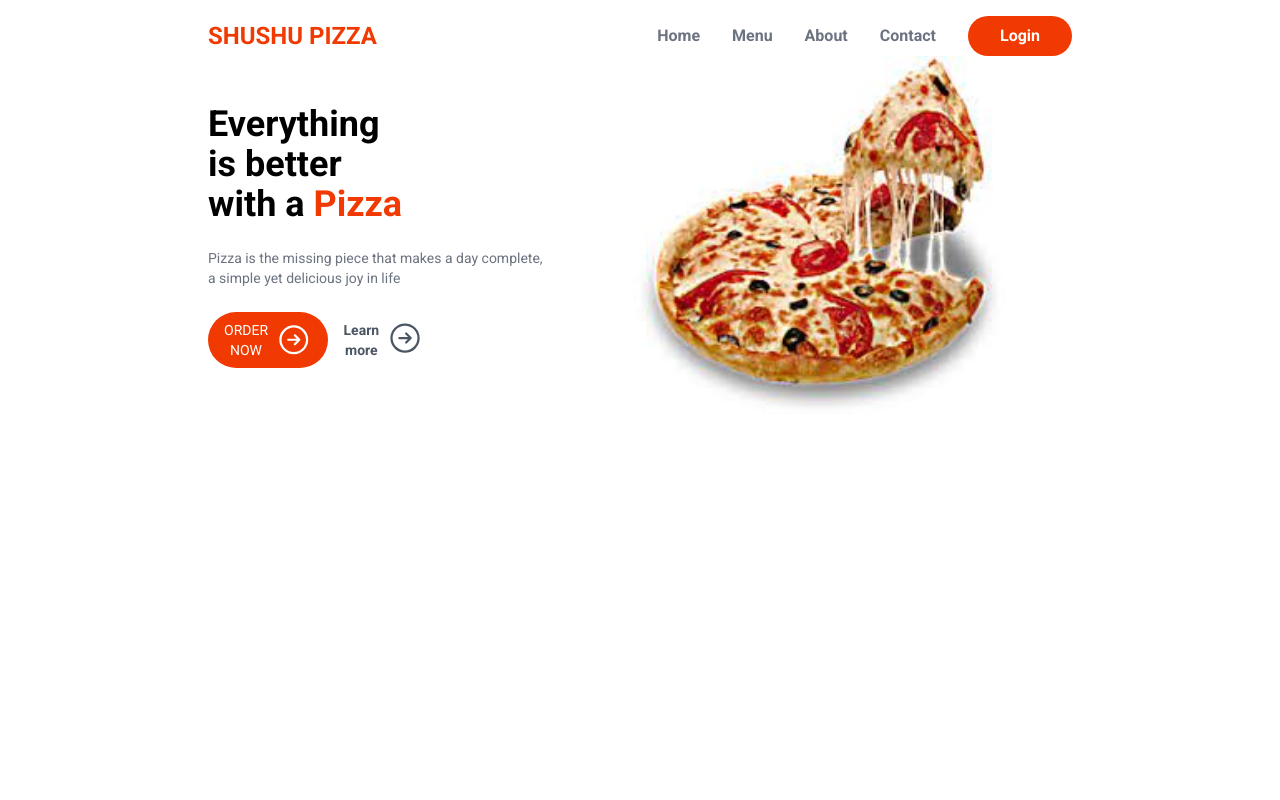
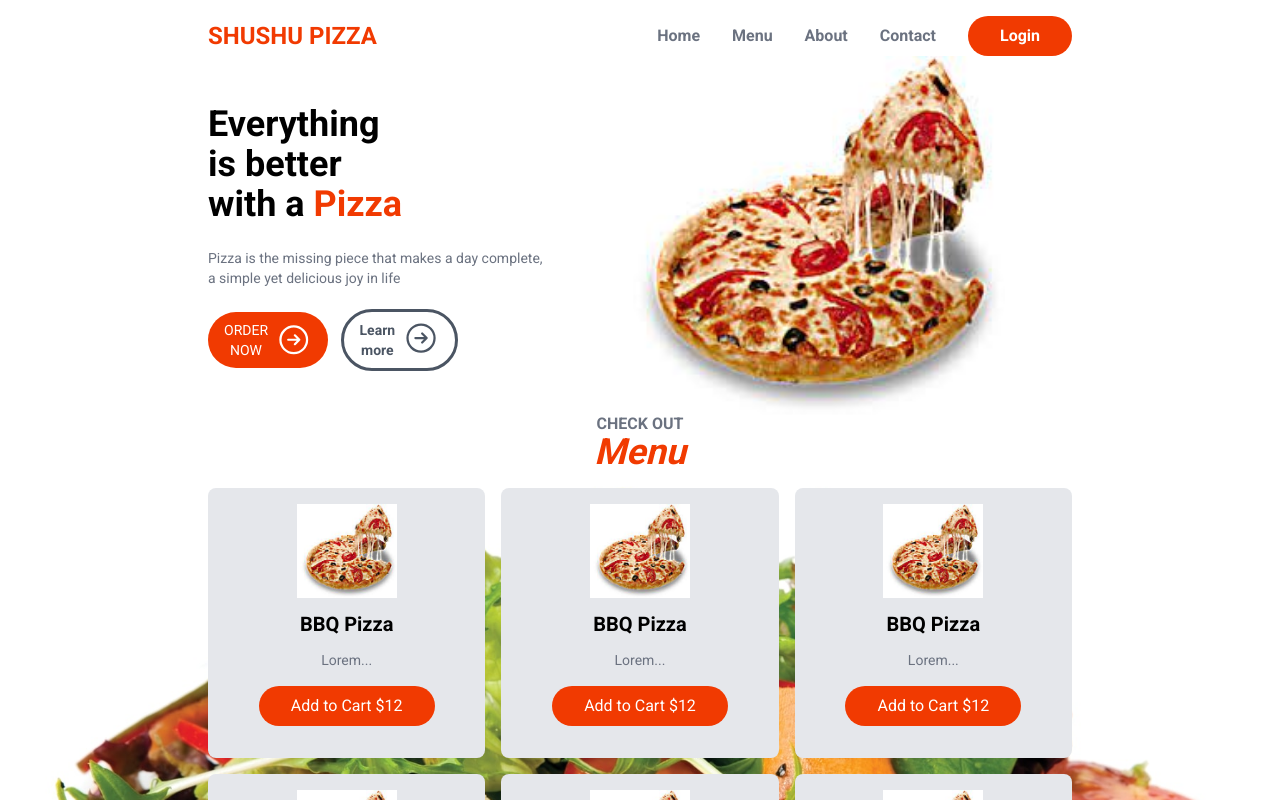
Before and after one commit to Shelton-beep/food-ordering-app, a Next.js app: page / in a window 1280 px wide. Shown: the top 800 px of the page. Built offline with nearby package versions, Linux system fonts and the light colour scheme.

Commit message:
Added Check Out Menu section

```diff
--- a/src/app/page.js
+++ b/src/app/page.js
@@ -1,11 +1,13 @@
 import Header from "@/components/layout/Header";
 import Hero from "@/components/layout/Hero";
+import HomeMenu from "@/components/layout/HomeMenu";
 
 export default function Home() {
   return (
     <>
       <Header />
       <Hero />
+      <HomeMenu />
     </>
   );
 }
--- a/src/components/layout/Hero.js
+++ b/src/components/layout/Hero.js
@@ -23,7 +23,7 @@
               Order now
               <Right />
             </button>
-            <button className="flex gap-2 py-2 text-gray-600 font-semibold">
+            <button className="flex outline gap-2 py-2 px-4 rounded-full text-gray-600 font-semibold">
               Learn more
               <Right />
             </button>
--- /dev/null
+++ b/src/components/layout/HomeMenu.js
@@ -0,0 +1,49 @@
+import Image from "next/image";
+import React from "react";
+import MenuItem from "../menu/MenuItem";
+
+const HomeMenu = () => {
+  return (
+    <>
+      <section>
+        <div className="absolute left-0 right-0 w-full justify-start">
+          <div className="absolute left-0 -top-[70px] -z-10">
+            <Image
+              src={"/saladImage.jpg"}
+              width={109}
+              height={189}
+              alt="salad"
+              style={{ width: "auto", height: "auto" }}
+            />
+          </div>
+          <div className="absolute -top-[100px] right-0 -z-10">
+            <Image
+              src={"/saladImage.jpg"}
+              width={107}
+              height={195}
+              style={{ width: "auto", height: "auto" }}
+              alt="salad"
+            />
+          </div>
+        </div>
+
+        <div className="text-center mb-4">
+          <h3 className="uppercase text-gray-500 font-semibold leading-4">
+            Check Out
+          </h3>
+          <h2 className="text-primary font-bold text-4xl italic">Menu</h2>
+        </div>
+        <div className="grid grid-cols-3 gap-4">
+          <MenuItem />
+          <MenuItem />
+          <MenuItem />
+          <MenuItem />
+          <MenuItem />
+          <MenuItem />
+        </div>
+      </section>
+    </>
+  );
+};
+
+export default HomeMenu;
--- /dev/null
+++ b/src/components/menu/MenuItem.js
@@ -0,0 +1,26 @@
+import Image from "next/image";
+
+const MenuItem = () => {
+  return (
+    <>
+      <div className="bg-gray-200 p-4 rounded-lg text-center hover:bg-white hover:shadow-md hover:shadow-black/25 transition-all">
+        <div className="text-center">
+          <Image
+            src={"/pizzaImage.jpg"}
+            alt="menuItem"
+            width={100}
+            height={100}
+            className="max-h-auto max-h-24 block mx-auto"
+          />
+        </div>
+        <h4 className="font-semibold my-3 text-xl">BBQ Pizza</h4>
+        <p className="text-gray-500 text-sm">Lorem...</p>
+        <button className="bg-primary m-4 text-white rounded-full px-8 py-2">
+          Add to Cart $12
+        </button>
+      </div>
+    </>
+  );
+};
+
+export default MenuItem;
```
Also changed, not shown: public/saladImage.jpg (added).
